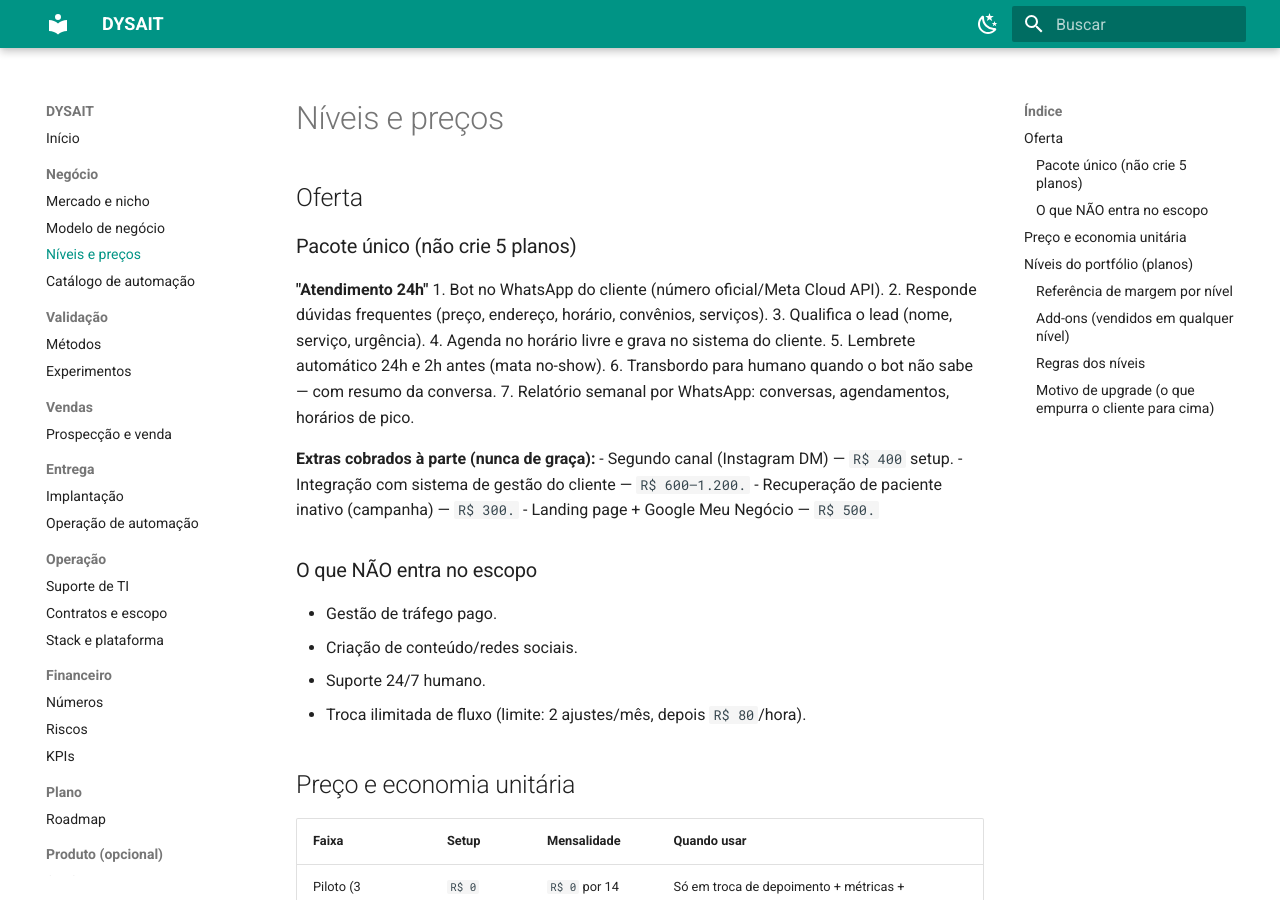
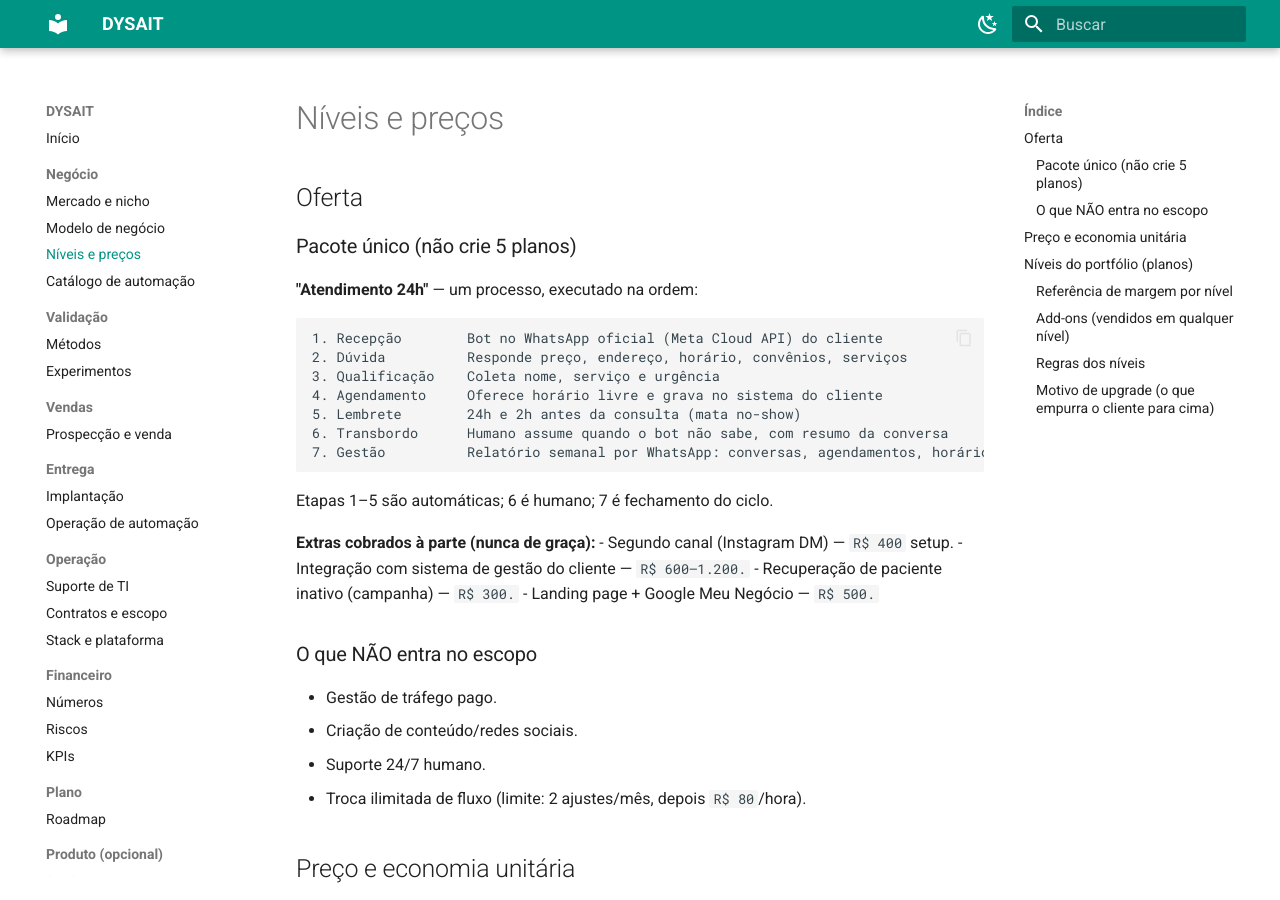
Before and after one commit to DYSAIT/dysait, an MkDocs documentation site: the page built from documentacao/docs/negocio/niveis.md, in a window 1280 px wide and 900 px high. Built offline with MkDocs 1.6.1 and Material for MkDocs 9.7.7, drawn with Linux system fonts in a browser that asks for light colours.

Commit message:
docs: format business levels and automation flow in niveis.md

````diff
--- a/documentacao/docs/negocio/niveis.md
+++ b/documentacao/docs/negocio/niveis.md
@@ -9,14 +9,19 @@ description: Planos do portfólio
 
 ### Pacote único (não crie 5 planos)
 
-**"Atendimento 24h"**
-1. Bot no WhatsApp do cliente (número oficial/Meta Cloud API).
-2. Responde dúvidas frequentes (preço, endereço, horário, convênios, serviços).
-3. Qualifica o lead (nome, serviço, urgência).
-4. Agenda no horário livre e grava no sistema do cliente.
-5. Lembrete automático 24h e 2h antes (mata no-show).
-6. Transbordo para humano quando o bot não sabe — com resumo da conversa.
-7. Relatório semanal por WhatsApp: conversas, agendamentos, horários de pico.
+**"Atendimento 24h"** — um processo, executado na ordem:
+
+```
+1. Recepção        Bot no WhatsApp oficial (Meta Cloud API) do cliente
+2. Dúvida          Responde preço, endereço, horário, convênios, serviços
+3. Qualificação    Coleta nome, serviço e urgência
+4. Agendamento     Oferece horário livre e grava no sistema do cliente
+5. Lembrete        24h e 2h antes da consulta (mata no-show)
+6. Transbordo      Humano assume quando o bot não sabe, com resumo da conversa
+7. Gestão          Relatório semanal por WhatsApp: conversas, agendamentos, horários de pico
+```
+
+Etapas 1–5 são automáticas; 6 é humano; 7 é fechamento do ciclo.
 
 **Extras cobrados à parte (nunca de graça):**
 - Segundo canal (Instagram DM) — `R$ 400` setup.
````
Also changed, not shown: documentacao/plano-completo.md (renamed from plano-completo.md).
